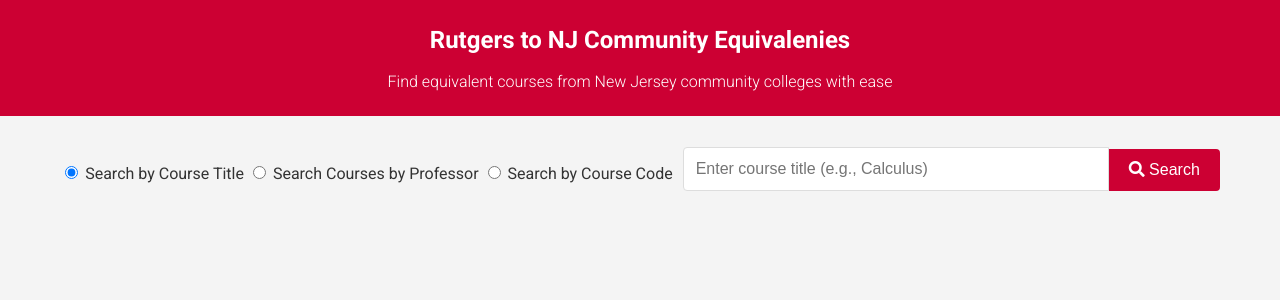
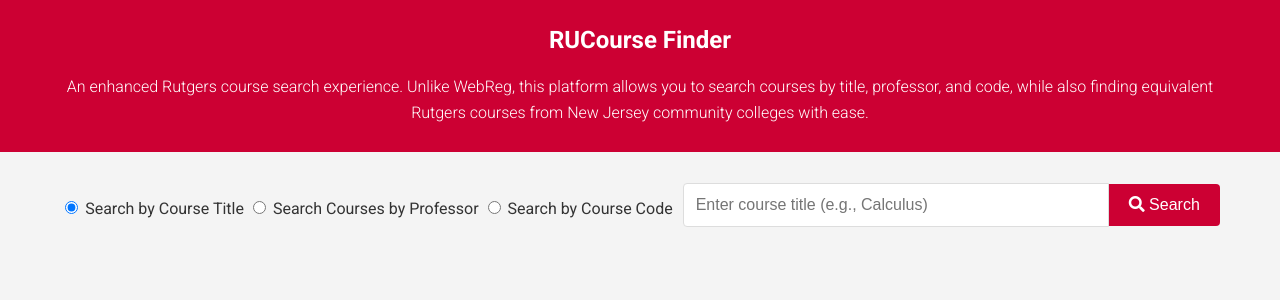
Before and after one commit to ivan5355/RUCourseFinder, a Python web app: template templates/main.html in a window 1280 px wide. Shown: the top 300 px of the page. Run offline with Jinja, Linux system fonts and the light colour scheme; the template is opened without the code that fills it, so the values that code supplies are empty.

Commit message:
changed title of website and description

```diff
--- a/templates/main.html
+++ b/templates/main.html
@@ -151,11 +151,14 @@
 <body>
     <div class="top-banner">
         <div class="container">
-            <h1>Rutgers to NJ Community Equivalenies</h1>
-            <h3>Find equivalent courses from New Jersey community colleges with ease</h3>
+            <h1>RUCourse Finder</h1>
+            <div class="top-banner">
+                <div class="container">
+                    <h3>An enhanced Rutgers course search experience. Unlike WebReg, this platform allows you to search courses by title, professor, and code, while also finding equivalent Rutgers courses from New Jersey community colleges with ease.</h3>
+                </div>
+            </div>
         </div>
     </div>
-
 
     <div class="container">
         <form id="search-form">
```
